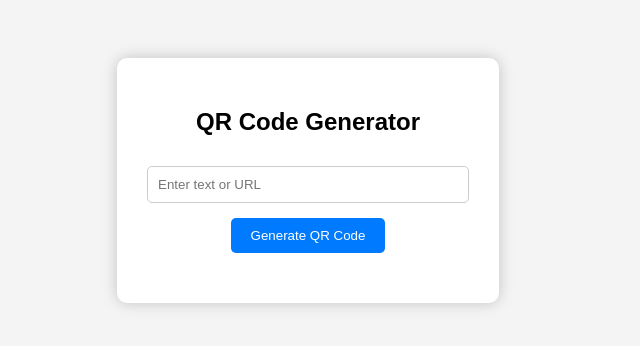
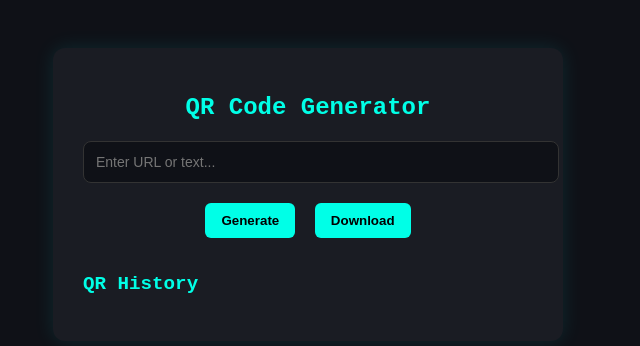
Before and after one commit to Ujwalvelpula/qr_generator, a plain HTML site: page index.html in a window 1280 px wide. Shown: the whole page, without its empty margins (332-972 px from the left). Drawn offline with Linux system fonts and the light colour scheme.

Commit message:
Add files via upload

```diff
--- a/index.html
+++ b/index.html
@@ -5,75 +5,143 @@
   <title>QR Code Generator</title>
   <style>
     body {
-      font-family: Arial, sans-serif;
+      background-color: #0f1117;
+      color: #e0e0e0;
+      font-family: 'Courier New', Courier, monospace;
+      display: flex;
+      justify-content: center;
+      align-items: start;
+      padding: 40px;
+    }
+
+    #app {
+      background: #1a1c23;
+      padding: 30px;
+      border-radius: 12px;
+      box-shadow: 0 0 20px rgba(0, 255, 255, 0.1);
+      width: 100%;
+      max-width: 450px;
       text-align: center;
-      padding: 50px;
-      background: #f4f4f4;
     }
-    #container {
-      background: white;
-      padding: 30px;
-      border-radius: 10px;
-      box-shadow: 0 0 15px rgba(0, 0, 0, 0.2);
-      display: inline-block;
+
+    h1 {
+      margin-bottom: 20px;
+      font-size: 1.5rem;
+      color: #00ffe7;
     }
+
     input {
-      padding: 10px;
-      width: 300px;
-      border: 1px solid #ccc;
-      border-radius: 5px;
-      margin-top: 10px;
+      width: 100%;
+      padding: 12px;
+      border: 1px solid #333;
+      border-radius: 8px;
+      background: #0f1117;
+      color: #fff;
+      font-size: 14px;
+      margin-bottom: 15px;
     }
+
     button {
-      padding: 10px 20px;
-      margin-top: 15px;
-      background-color: #007bff;
+      background: #00ffe7;
+      color: #000;
       border: none;
-      color: white;
-      border-radius: 5px;
+      padding: 10px 16px;
+      border-radius: 6px;
+      font-weight: bold;
       cursor: pointer;
+      transition: background 0.3s;
+      margin: 5px;
     }
+
     button:hover {
-      background-color: #0056b3;
+      background: #00d6c5;
     }
+
     #qrcode {
       margin-top: 20px;
+    }
+
+    .history {
+      margin-top: 30px;
+      text-align: left;
+    }
+
+    .history-item {
+      border-top: 1px solid #333;
+      padding: 10px 0;
+    }
+
+    .history-item canvas {
+      display: block;
+      margin-top: 5px;
     }
   </style>
 </head>
 <body>
 
-<div id="container">
-  <h2>QR Code Generator</h2>
-  <input type="text" id="text" placeholder="Enter text or URL" />
+<div id="app">
+  <h1>QR Code Generator</h1>
+  <input type="text" id="inputText" placeholder="Enter URL or text..." />
   <br>
-  <button onclick="generateQRCode()">Generate QR Code</button>
+  <button onclick="generateQR()">Generate</button>
+  <button onclick="downloadQR()">Download</button>
   <div id="qrcode"></div>
+
+  <div class="history">
+    <h2 style="color: #00ffe7; font-size: 1.2rem;">QR History</h2>
+    <div id="historyList"></div>
+  </div>
 </div>
 
 <!-- QRCode.js Library -->
 <script src="https://cdn.jsdelivr.net/npm/qrcodejs@1.0.0/qrcode.min.js"></script>
 
 <script>
-  function generateQRCode() {
-    const qrContainer = document.getElementById('qrcode');
-    const text = document.getElementById('text').value;
+  let qr;
 
-    // Clear previous QR code if any
-    qrContainer.innerHTML = "";
+  function generateQR() {
+    const container = document.getElementById('qrcode');
+    const data = document.getElementById('inputText').value.trim();
+    container.innerHTML = '';
 
-    if (text.trim() === "") {
-      alert("Please enter some text or URL");
+    if (!data) {
+      alert('Please enter valid text or URL.');
       return;
     }
 
-    new QRCode(qrContainer, {
-      text: text,
+    qr = new QRCode(container, {
+      text: data,
       width: 200,
       height: 200,
-      colorDark: "#000000",
+      colorDark: "#000000", // Set to black
       colorLight: "#ffffff",
+      correctLevel: QRCode.CorrectLevel.H
     });
+
+    // Save to history
+    setTimeout(() => {
+      const canvas = container.querySelector('canvas');
+      if (canvas) {
+        const historyList = document.getElementById('historyList');
+        const item = document.createElement('div');
+        item.className = 'history-item';
+        item.innerHTML = `<strong>Data:</strong> ${data}<br>`;
+        item.appendChild(canvas.cloneNode(true));
+        historyList.prepend(item); // Add to top
+      }
+    }, 300);
+  }
+
+  function downloadQR() {
+    const canvas = document.querySelector('#qrcode canvas');
+    if (canvas) {
+      const link = document.createElement('a');
+      link.href = canvas.toDataURL("image/png");
+      link.download = "qr_code.png";
+      link.click();
+    } else {
+      alert("Please generate a QR code first.");
+    }
   }
 </script>
 
```
